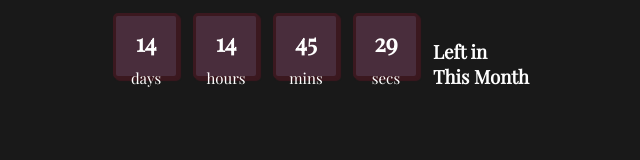
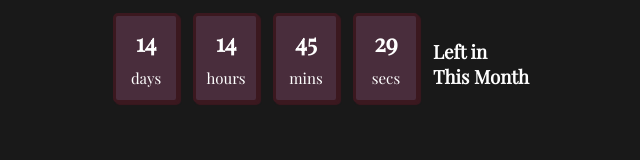
Before and after one commit to izzieye/Time-Left-Widget, a plain HTML site: page index.html in a window 1280 px wide. Shown: the whole page, without its empty margins (319-959 px from the left). Drawn offline with nearby package versions, Linux system fonts and the light colour scheme.

Commit message:
Update index.html

```diff
--- a/index.html
+++ b/index.html
@@ -20,11 +20,11 @@
             display: inline-block;
             padding: 10px;
             min-width: 40px;
-            height: 40px;
             border: 3px solid #3B181F;
             border-radius: 5px;
             background-color: #492D3C;
             box-shadow: 2px 2px 1px 0px #3B181F;
+            text-align: center;
         }
 
         h2{
```
